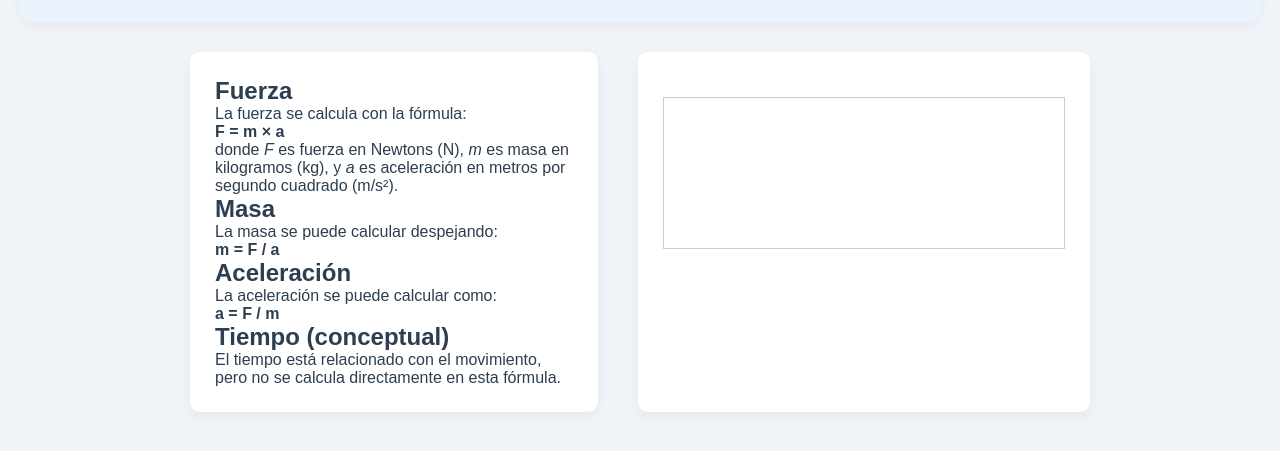
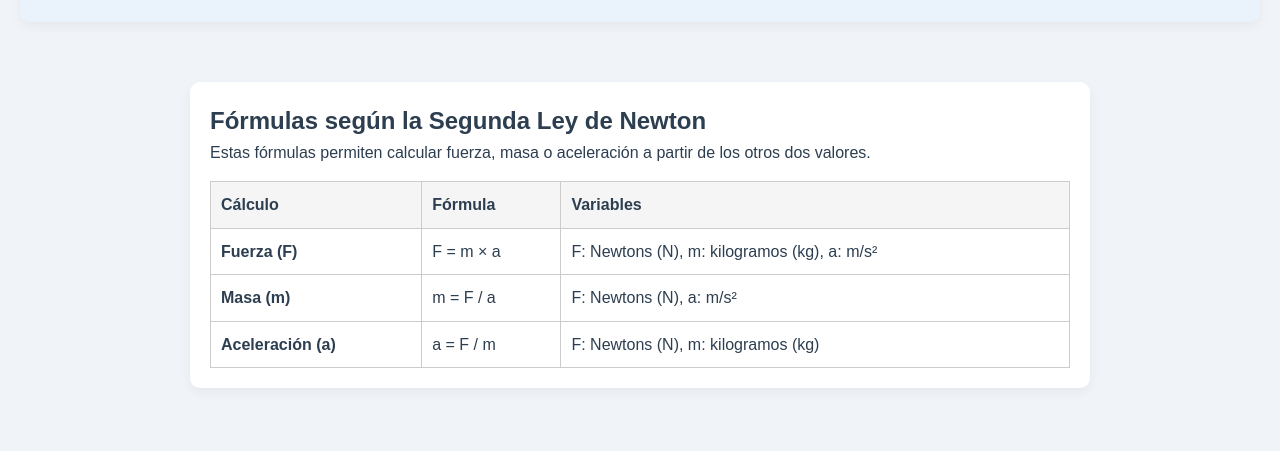
Before and after one commit to UCC-LabCompu2/proyecto2024-rubies, a plain HTML site: page formulas.html in a window 1280 px wide. Shown: the part 147-598 px from the top of the page. Drawn offline with Linux system fonts and the light colour scheme.

Commit message:
mejoras en la pagina de formulas

```diff
--- a/estilo.css
+++ b/estilo.css
@@ -213,3 +213,27 @@ section.canvas-explicacion aside {
     font-size: 0.95rem;
     line-height: 1.4;
 }
+
+#formulas-principales {
+    margin-top: 30px;
+    padding: 20px;
+    line-height: 1.6;
+}
+
+#formulas-principales table {
+    width: 100%;
+    border-collapse: collapse;
+    margin-top: 15px;
+    background-color: #fff;
+}
+
+#formulas-principales th,
+#formulas-principales td {
+    border: 1px solid #ccc;
+    padding: 10px;
+    text-align: left;
+}
+
+#formulas-principales th {
+    background-color: #f5f5f5;
+}
--- a/formulas.html
+++ b/formulas.html
@@ -30,37 +30,37 @@
 
         <main>
             <section id="formulas-principales">
-                <article>
-                    <h2>Fuerza</h2>
-                    <p>La fuerza se calcula con la fórmula:</p>
-                    <p><strong>F = m × a</strong></p>
-                    <p>donde <em>F</em> es fuerza en Newtons (N), <em>m</em> es masa en kilogramos (kg), y <em>a</em> es
-                        aceleración en metros por segundo cuadrado (m/s²).</p>
-                </article>
+                <h2>Fórmulas según la Segunda Ley de Newton</h2>
+                <p>Estas fórmulas permiten calcular fuerza, masa o aceleración a partir de los otros dos valores.</p>
 
-                <article>
-                    <h2>Masa</h2>
-                    <p>La masa se puede calcular despejando:</p>
-                    <p><strong>m = F / a</strong></p>
-                </article>
-
-                <article>
-                    <h2>Aceleración</h2>
-                    <p>La aceleración se puede calcular como:</p>
-                    <p><strong>a = F / m</strong></p>
-                </article>
-
-                <article>
-                    <h2>Tiempo (conceptual)</h2>
-                    <p>El tiempo está relacionado con el movimiento, pero no se calcula directamente en esta fórmula.
-                    </p>
-                </article>
+                <table>
+                    <thead>
+                        <tr>
+                            <th>Cálculo</th>
+                            <th>Fórmula</th>
+                            <th>Variables</th>
+                        </tr>
+                    </thead>
+                    <tbody>
+                        <tr>
+                            <td><strong>Fuerza (F)</strong></td>
+                            <td><code>F = m × a</code></td>
+                            <td>F: Newtons (N), m: kilogramos (kg), a: m/s²</td>
+                        </tr>
+                        <tr>
+                            <td><strong>Masa (m)</strong></td>
+                            <td><code>m = F / a</code></td>
+                            <td>F: Newtons (N), a: m/s²</td>
+                        </tr>
+                        <tr>
+                            <td><strong>Aceleración (a)</strong></td>
+                            <td><code>a = F / m</code></td>
+                            <td>F: Newtons (N), m: kilogramos (kg)</td>
+                        </tr>
+                    </tbody>
+                </table>
             </section>
 
-            <section>
-                <canvas id="canvas-formulas" width="400" height="150"
-                    style="background:#fff; border:1px solid #ccc; margin-top:20px;"></canvas>
-            </section>
         </main>
 
     </div>
```
